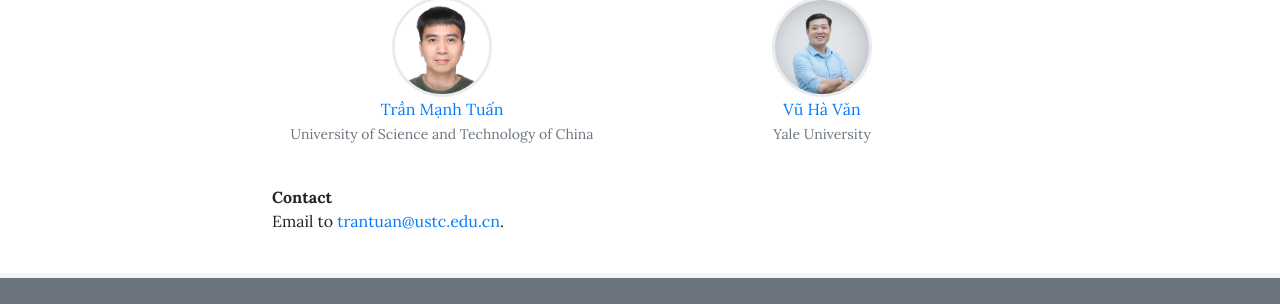
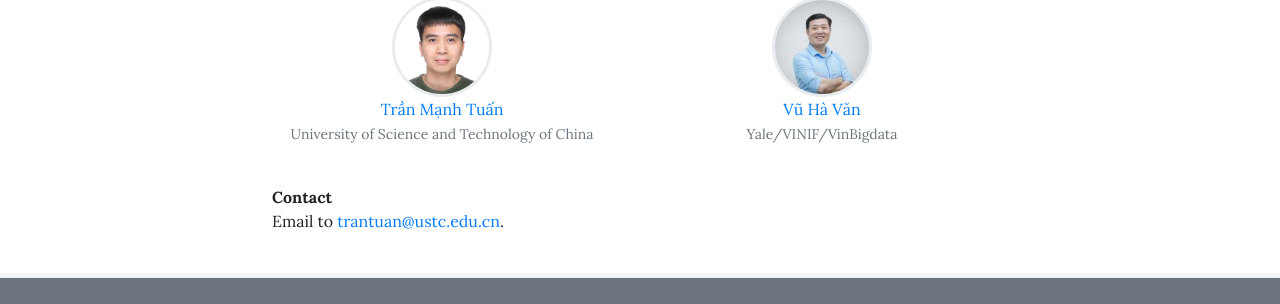
Before and after one commit to adm-vietnam/adm-vietnam.github.io, a Jekyll site: the page built from pages/home.md, in a window 1280 px wide. Shown: the part 1276-1580 px from the top of the page. Built offline with Jekyll 4.4.1, drawn with Linux system fonts in a browser that asks for light colours.

Commit message:
Update Organizers.yml

```diff
--- a/_data/Organizers.yml
+++ b/_data/Organizers.yml
@@ -7,6 +7,6 @@
   image: assets/theme/images/Tuan_Tran.jpg
 
 - name: Vũ Hà Văn
-  affiliation: Yale University
+  affiliation: Yale/VINIF/VinBigdata
   homepage: https://math.yale.edu/people/van-vu
   image: assets/theme/images/Van_Vu.jpg
```
